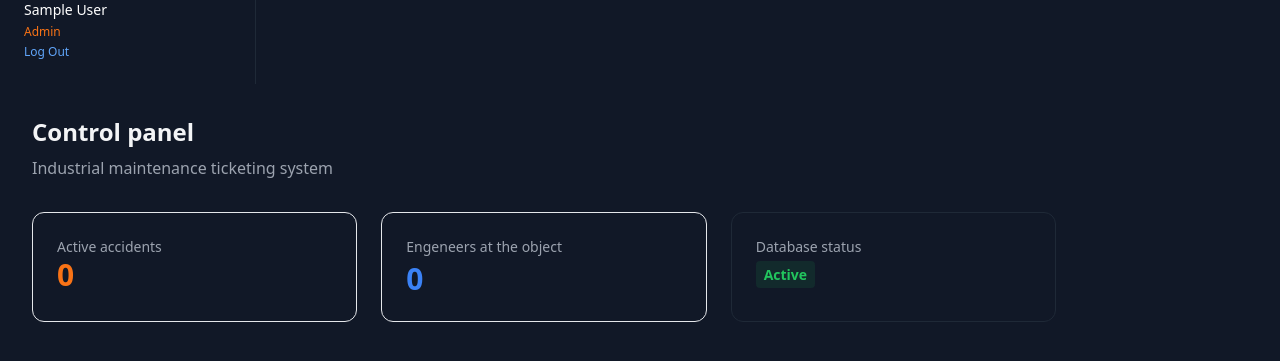
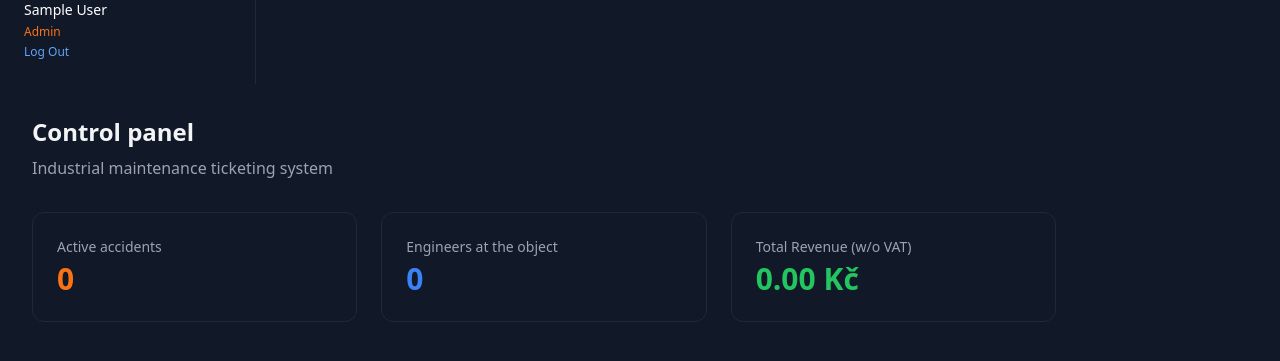
Before and after one commit to qqxzew/equiplane, a PHP site: page / in a window 1280 px wide. Shown: the part 269-630 px from the top of the page. Run offline with PHP 8.4, Linux system fonts and the light colour scheme; the visitor is signed in with stand-in values (Sample User, id 1); tables that the repository leaves empty or names only in its code hold one stand-in row (values such as "Sample post"); some libraries are stand-ins or nearby versions.

Commit message:
feat: implement real-time dashboard analytics with aggregate queries

```diff
--- a/public/index.php
+++ b/public/index.php
@@ -14,6 +14,26 @@ require_once __DIR__ . "/../app/auth/check.php";
 require_once __DIR__ . "/../app/bootstrap.php";
 require_once __DIR__ . "/../app/database/db.php";
 
+$stmtActive = $pdo->query("SELECT COUNT(*) FROM tickets WHERE status IN ('new', 'in_progress', 'backup_required')");
+$activeTickets = $stmtActive->fetchColumn();
+
+$stmtEngineers = $pdo->query("SELECT COUNT(DISTINCT engineer_id) FROM tickets WHERE status IN('in_progress', 'backup_required') AND engineer_id IS NOT NULL");
+$activeEngineers = $stmtEngineers->fetchColumn();
+
+$stmtRevenue = $pdo->query("SELECT hours_spent, cost_of_parts FROM tickets WHERE status = 'closed'");
+$closedTicketsData = $stmtRevenue->fetchAll();
+
+#$stmtHourlyRate = $pdo->query("SELECT salary FROM users WHERE status IN('in_progress', 'backup_required') AND engineer_id IS NOT NULL");
+#$stmtActiveEngHourlyRate = $stmtHourlyRate->fetchAll();
+#$hourlyRate = $stmtActiveEngHourlyRate;
+
+$totalRevenue = 0.0;
+$hourlyRate = 600;
+
+foreach($closedTicketsData as $row){
+    $totalRevenue += ((float)$row['hours_spent'] * $hourlyRate) + (float)$row['cost_of_parts'];
+}
+
 require_once __DIR__ . "/../views/header.php";
 ?>
 
@@ -23,25 +43,19 @@ require_once __DIR__ . "/../views/header.php";
 
     <div class="grid grid-cols-1 md:grid-cols-3 gap-6">
 
-        <div class="bg gray-900 p-6 rounded-xl border bordere-gray-800">
-            <div class="text-sm text-gray-400">Active accidents</div>
-            <div class="text-3xl font-bold text-orange-500">0</div>
-        </div>
-
-        <div class="bg-gray-900 p-6 rounded-xl border norder-gray-800">
-            <div class="text-sm text-gray-400 mb-1">Engeneers at the object</div>
-            <div class="text-3xl font-bold text-blue-500">0</div>
+        <div class="bg-gray-900 p-6 rounded-xl border border-gray-800">
+            <div class="text-sm text-gray-400 mb-1">Active accidents</div>
+            <div class="text-3xl font-bold text-orange-500"><?= $activeTickets ?></div>
         </div>
 
         <div class="bg-gray-900 p-6 rounded-xl border border-gray-800">
-            <div class="text-sm text-gray-400 mb-1">Database status</div>
-            <div class="text-sm font-semibold mt-2">
-                <?php if (isset($pdo)): ?>
-                    <span class="text-green-500 bg-green-500/10 px-2 py-1 rounded">Active</span>
-                <?php else: ?>
-                    <span class="text-red-500 bg-red-500/10 px-2 py-1 rounded">Inactive</span>
-                <?php endif; ?>
-            </div>
+            <div class="text-sm text-gray-400 mb-1">Engineers at the object</div>
+            <div class="text-3xl font-bold text-blue-500"><?= $activeEngineers ?></div>
+        </div>
+
+        <div class="bg-gray-900 p-6 rounded-xl border border-gray-800">
+            <div class="text-sm text-gray-400 mb-1">Total Revenue (w/o VAT)</div>
+            <div class="text-3xl font-bold text-green-500"><?= number_format($totalRevenue, 2, '.', ' ') ?> Kč</div>
         </div>
 
     </div>
```
